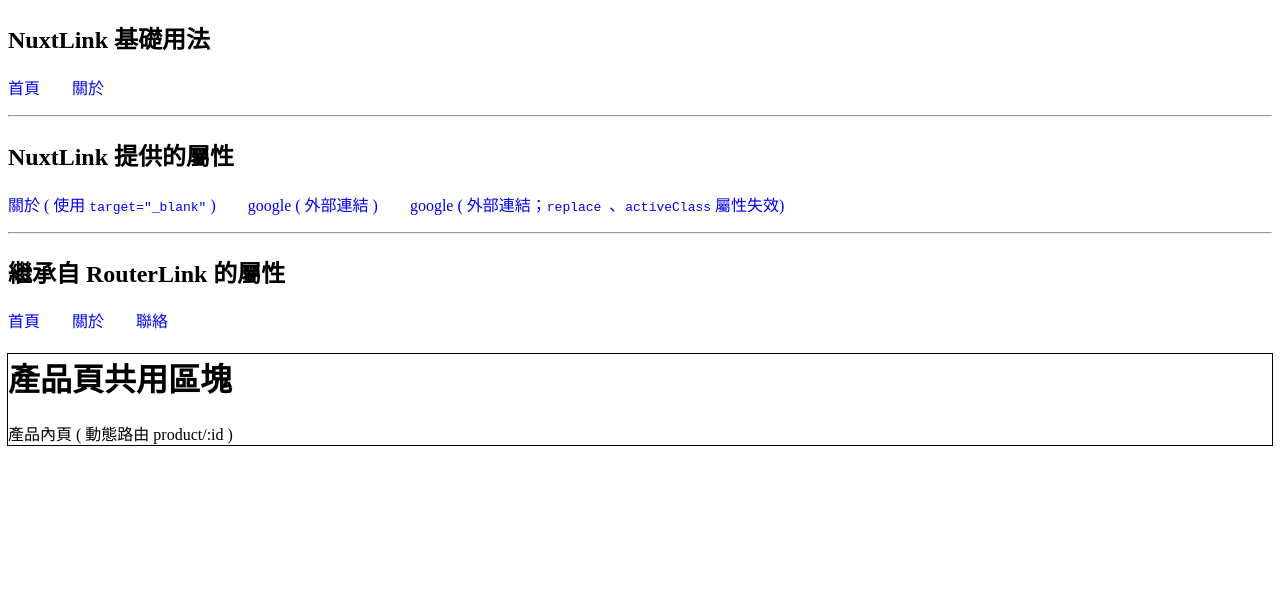
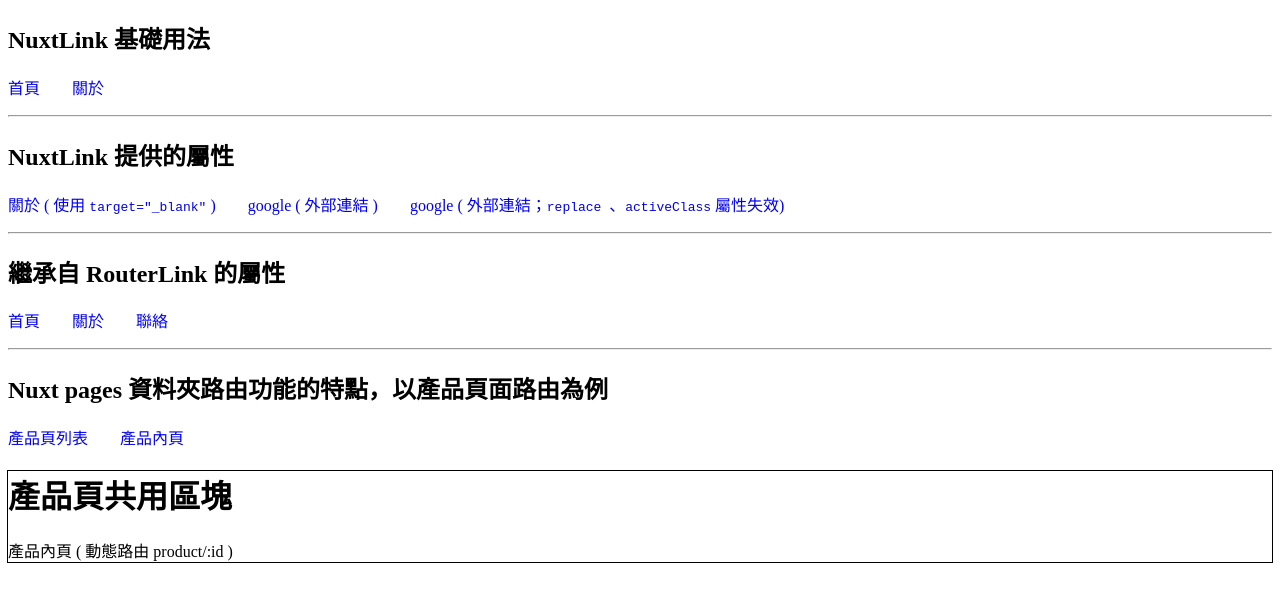
Before and after one commit to jasonlu0525/nuxt3-live-example, a Nuxt app: page /product/1 in a window 1280 px wide. Shown: the top 602 px of the page. Built offline with nearby package versions, Linux system fonts and the light colour scheme.

Commit message:
fix product page

```diff
--- a/app.vue
+++ b/app.vue
@@ -57,7 +57,16 @@
       <NuxtLink to="/contact" activeClass="active">聯絡</NuxtLink>
     </li>
   </ul>
-
+  <hr />
+  <h2>Nuxt pages 資料夾路由功能的特點，以產品頁面路由為例</h2>
+  <ul class="list">
+    <li>
+      <NuxtLink to="/product">產品頁列表</NuxtLink>
+    </li>
+    <li>
+      <NuxtLink to="/product/產品id" replace>產品內頁</NuxtLink>
+    </li>
+  </ul>
   <div>
     <NuxtRouteAnnouncer />
     <NuxtPage />
--- a/package.json
+++ b/package.json
@@ -14,6 +14,6 @@
     "vue": "latest"
   },
   "devDependencies": {
-    "sass": "^1.77.8"
+    "sass": "^1.70.0"
   }
 }
--- a/pages/product/[id].vue
+++ b/pages/product/[id].vue
@@ -1,8 +1,4 @@
-<script setup lang="ts">
-const route = useRoute()
-console.log(route);
-
-</script>
+<script setup lang="ts"></script>
 
 <template>
   <p>產品內頁 ( 動態路由 product/:id )</p>
```
Also changed, not shown: 1 other file (tests, documents, lock files or other folders).
